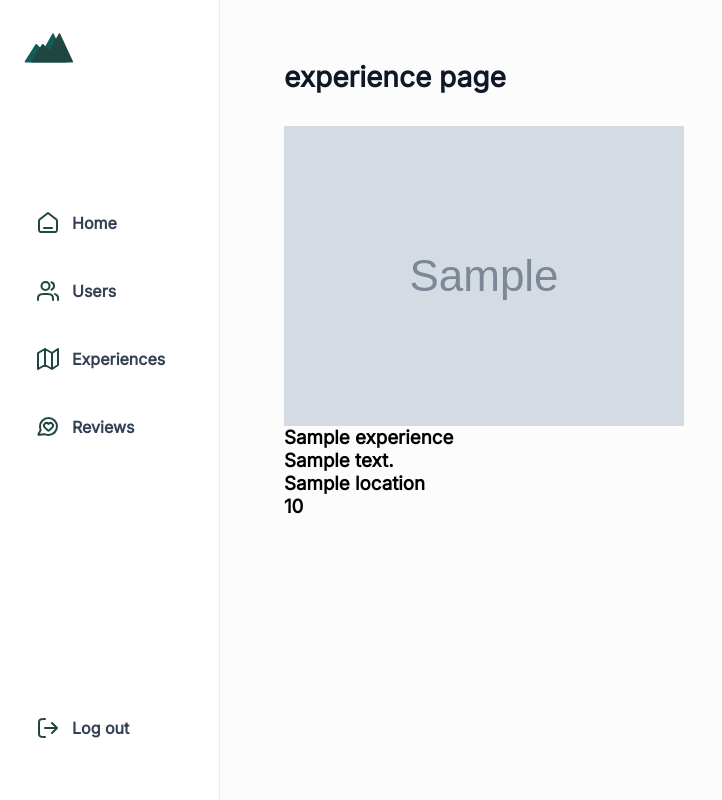
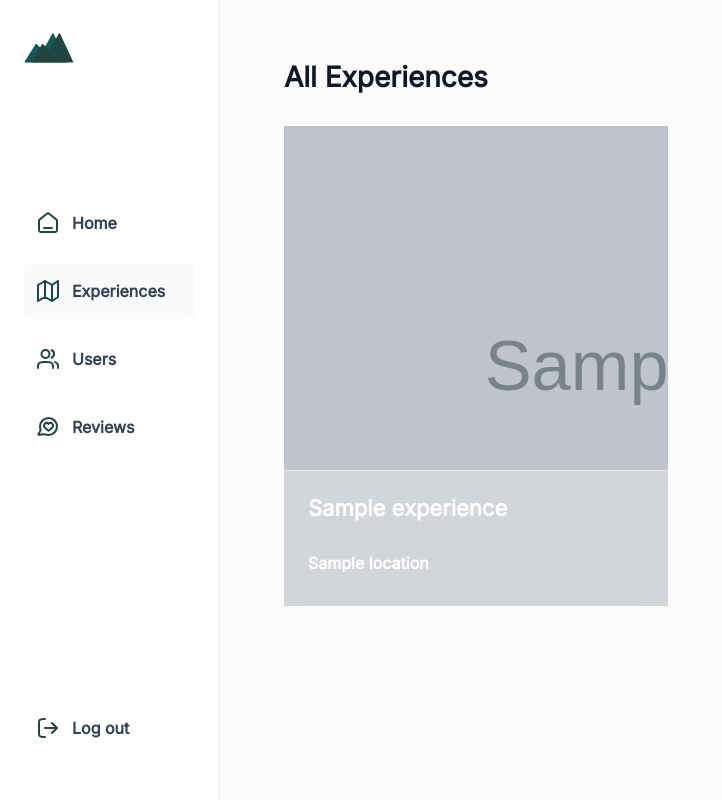
Before and after one commit to kelsiesmurphy/adventuregrid, a Flask app: page /experiences in a window 1280 px wide. Shown: the whole page, without its empty margins (0-722 px from the left). Run offline with Flask 2, Linux system fonts and the light colour scheme; grey boxes marked "Sample" are stand-in pictures; a database or web service that is not in the repository returns one stand-in record (values such as "Sample title"); some libraries are stand-ins or nearby versions.

Commit message:
Updates to html and css

```diff
--- a/app.py
+++ b/app.py
@@ -3,7 +3,7 @@ from controllers.experience_controller import experiences_blueprint
 from controllers.users_experiences_controller import users_experiences_blueprint
 from controllers.user_controller import users_blueprint
 
-from repositories import experience_repository
+from repositories import experience_repository, user_repository
 
 app = Flask(__name__)
 app.register_blueprint(users_experiences_blueprint)
@@ -13,7 +13,8 @@ app.register_blueprint(users_blueprint)
 @app.route('/')
 def index():
     experiences = experience_repository.select_all()
-    return render_template('index.html', experiences=experiences)
+    users = user_repository.select_all()
+    return render_template('index.html', experiences=experiences, users=users)
 
 if __name__ == '__main__':
     app.run(debug=True)
--- a/console.py
+++ b/console.py
@@ -37,10 +37,10 @@ experience_repository.save(experience3)
 experience4 = Experience("Glencoe Valley", "Carved out centuries ago by icy glaciers and volcanic explosions, Glencoe is a beautiful place to explore.", "Glencoe, Scotland", "/static/images/experiences/glencoe.jpg", 5, False)
 experience_repository.save(experience4)
 
-experience5 = Experience("Hidden Glasgow", "From the Glasgow Necropolis to the life of the Glasgow architect Charles Rennie Mackintosh, there's plenty to do in Glasgow.", "Glasgow, Scotland", "/static/images/experiences/glasgow.jpg", 0, False)
+experience5 = Experience("Hidden Glasgow", "From the Glasgow Necropolis to the life of the Glasgow architect Charles Rennie Mackintosh, there's plenty to do.", "Glasgow, Scotland", "/static/images/experiences/glasgow.jpg", 0, False)
 experience_repository.save(experience5)
 
-experience6 = Experience("Skye's Secret", "Skye is a truly magical place to visit and home to some of Scotland’s most inspiring landscapes. A land of mystery, intrigue and natural beauty, Skye is a fantastic place to spend some time in Scotland.", "Skye, Scotland", "/static/images/experiences/skye.jpg", 5, False)
+experience6 = Experience("Skye's Secret", "Skye is a truly magical place to visit and home to some of Scotland’s most inspiring landscapes.", "Skye, Scotland", "/static/images/experiences/skye.jpg", 5, False)
 experience_repository.save(experience6)
 
 experience_repository.select_all()
--- a/static/css/main.css
+++ b/static/css/main.css
@@ -11,6 +11,7 @@
     min-width: 280px;
     height: 200px;
     border-radius: 8px;
+    transition: background-color 0.2s ease-out;
 }
 
 .user-card>img {
@@ -32,8 +33,82 @@
     font-size: 14px;
 }
 
+.user-card:hover {
+    background-color: #EAECF0;
+}
+
 .card-grid {
     display: grid;
     gap: 32px;
     grid-template-columns: repeat(auto-fill, minmax(280px, 1fr));
 }
+
+
+.experience-grid {
+    display: grid;
+    gap: 32px;
+    grid-template-columns: repeat(auto-fill, minmax(320px, 1fr));
+}
+
+.experience-card {
+    max-width: 384px;
+    min-width: 280px;
+    height: 480px;
+    position: relative;
+}
+
+.experience-card>img {
+    position: absolute;
+    top: 0;
+    left: 0;
+}
+
+.experience-card-blur {
+    border-top: 1px solid rgba(255, 255, 255, 0.5);
+    padding: 24px;
+    display: flex;
+    flex-direction: column;
+    gap: 16px;
+    color: white;
+    background: rgba(255, 255, 255, 0.3);
+    backdrop-filter: blur(12px);
+    position: absolute;
+    bottom: 0;
+    left: 0;
+    right: 0;
+    z-index: 20;
+
+    overflow:hidden;
+    transition: height 0.5s ease-in-out;
+    height: auto;
+    height: 136px;
+}
+
+.experience-card-blur:hover{
+    height: 200px;
+}
+
+
+
+.experience-card-blur>h3 {
+    font-size: 22px;
+    font-weight: 600;
+}
+
+.experience-card-blur>h4 {
+    font-size: 16px;
+    font-weight: 600;
+    margin-top: 16px;
+}
+
+.hover-show {
+    display: none;
+}
+
+.experience-card-blur:hover .hover-show{
+    display: block;
+}
+
+.spacer {
+    height: 64px;
+}
--- a/static/css/sidebar.css
+++ b/static/css/sidebar.css
@@ -38,6 +38,12 @@
     background-color: #F9FAFB;
 }
 
+.active {
+    background-color: #F9FAFB;
+    color: #101828;
+    border-radius: 6px;
+}
+
 .sidebar-nav>ul>a>li {
     display: flex;
     gap: 12px;
--- a/templates/base.html
+++ b/templates/base.html
@@ -20,28 +20,23 @@
                 <img src="/static/images/adventuregrid_logo.svg" width="50" alt="AdventureGrid Logo">
             </header>
             <main>
+            <!-- Followed this documentation for active menu items: https://jinja.palletsprojects.com/en/3.0.x/tricks/#highlighting-active-menu-items -->
+            {% set navigation_bar = [
+                ('/', 'home', 'Home'),
+                ('/experiences', 'experiences', 'Experiences'),
+                ('/users', 'users', 'Users'),
+                ('/reviews', 'reviews', 'Reviews')
+            ] -%}
+            {% set active_page = active_page|default('home') -%}
                 <nav class="sidebar-nav">
                     <ul>
-                        <a href="/">
-                            <li>
-                                <img src="/static/images/icons/home.svg" width="24" alt="Home icon"><span>Home</span>
-                            </li>
-                        </a>
-                        <a href="/users">
-                            <li>
-                                <img src="/static/images/icons/users.svg" width="24" alt="Users icon"><span>Users</span>
-                            </li>
-                        </a>
-                        <a href="/experiences">
-                            <li>
-                                <img src="/static/images/icons/experiences.svg" width="24" alt="Experiences icon"><span>Experiences</span>
-                            </li>
-                        </a>
-                        <a href="/reviews">
-                            <li>
-                                <img src="/static/images/icons/reviews.svg" width="24" alt="Reviews icon"><span>Reviews</span>
-                            </li>
-                        </a>
+                        {% for href, id, caption in navigation_bar %}
+                            <a href="{{ href|e }}">
+                                <li {% if id == active_page %} class="active"{% endif %}>
+                                    <img src="/static/images/icons/{{ id|e }}.svg" width="24" alt="{{id}} icon">{{ caption|e }}
+                                </li>
+                            </a>
+                        {% endfor %}
                     </ul>
                 </nav>
             </main>
--- a/templates/experiences/index.html
+++ b/templates/experiences/index.html
@@ -1,13 +1,19 @@
 {% extends 'base.html' %}
+{% set active_page = "experiences" %}
 
 {% block content %}
-    <h2>experience page</h2>
-    {% for experience in experiences %}
-        <img src="{{experience.image}}" alt="">
-        <h3>{{experience.title}}</h3>
-        <h3>{{experience.description}}</h3>
-        <h3>{{experience.location}}</h3>
-        <h3>{{experience.price}}</h3>
-        <h3>{{experience.is_featured}}</h3>
-    {% endfor %}
+    <h2>All Experiences</h2>
+    <section class="experience-grid">
+        {% for experience in experiences %}
+            <div class="experience-card" style="background-image: linear-gradient(0deg, rgba(104, 104, 104, 0.2), rgba(104, 104, 104, 0.2)),url('{{experience.image}}'); background-size: cover;">
+                <div class="experience-card-blur">
+                    <h3>{{experience.title}}</h3>
+                    <div class="hover-show">
+                        <p style="color: white; font-size:14px;">{{experience.description}}</p>
+                    </div>
+                    <h4>{{experience.location}}</h4>
+                </div>
+            </div>
+        {% endfor %}
+    </section>
 {% endblock content %}
--- a/templates/users/index.html
+++ b/templates/users/index.html
@@ -1,7 +1,8 @@
 {% extends 'base.html' %}
+{% set active_page = "users" %}
 
 {% block content %}
-    <h2>Users</h2>
+    <h2>All Users</h2>
     <section class="card-grid">
         {% for user in users %}
             <div class="user-card">
```
Also changed, not shown: templates/index.html (+26 -1 lines).
